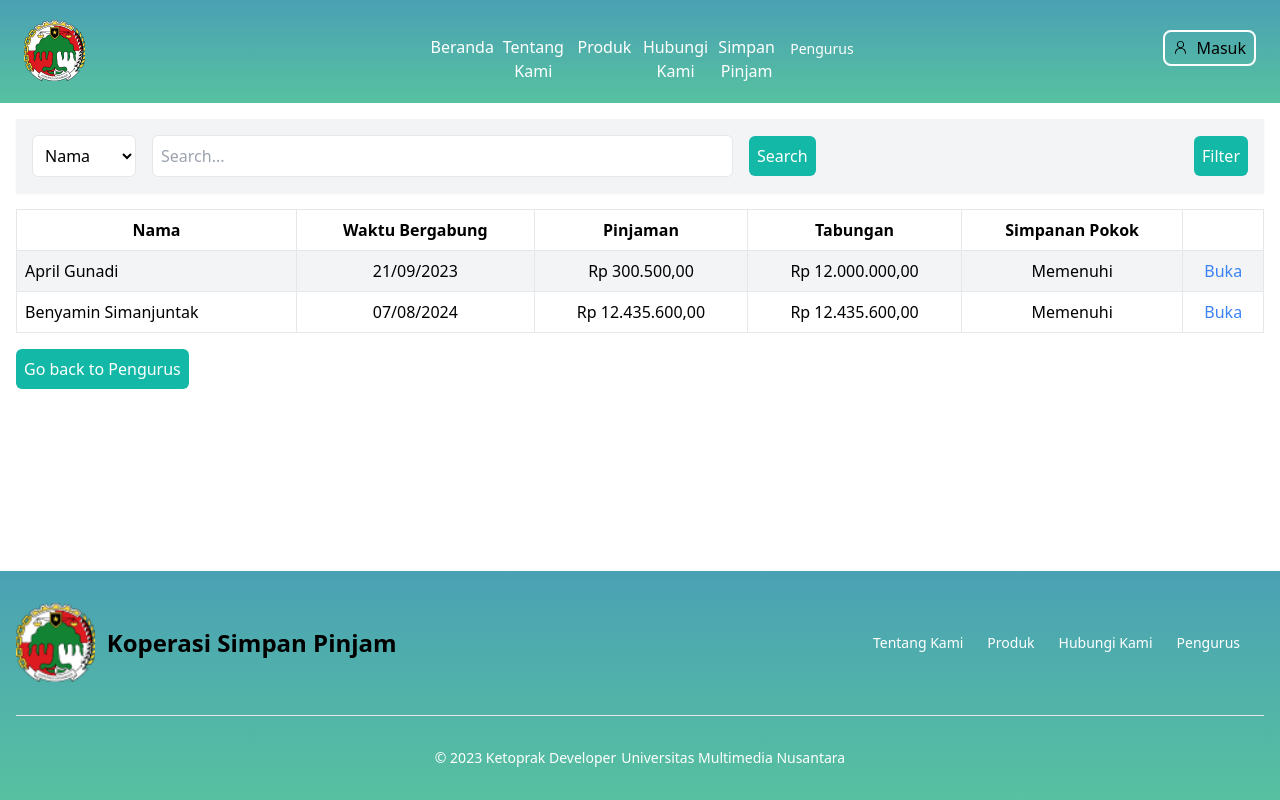
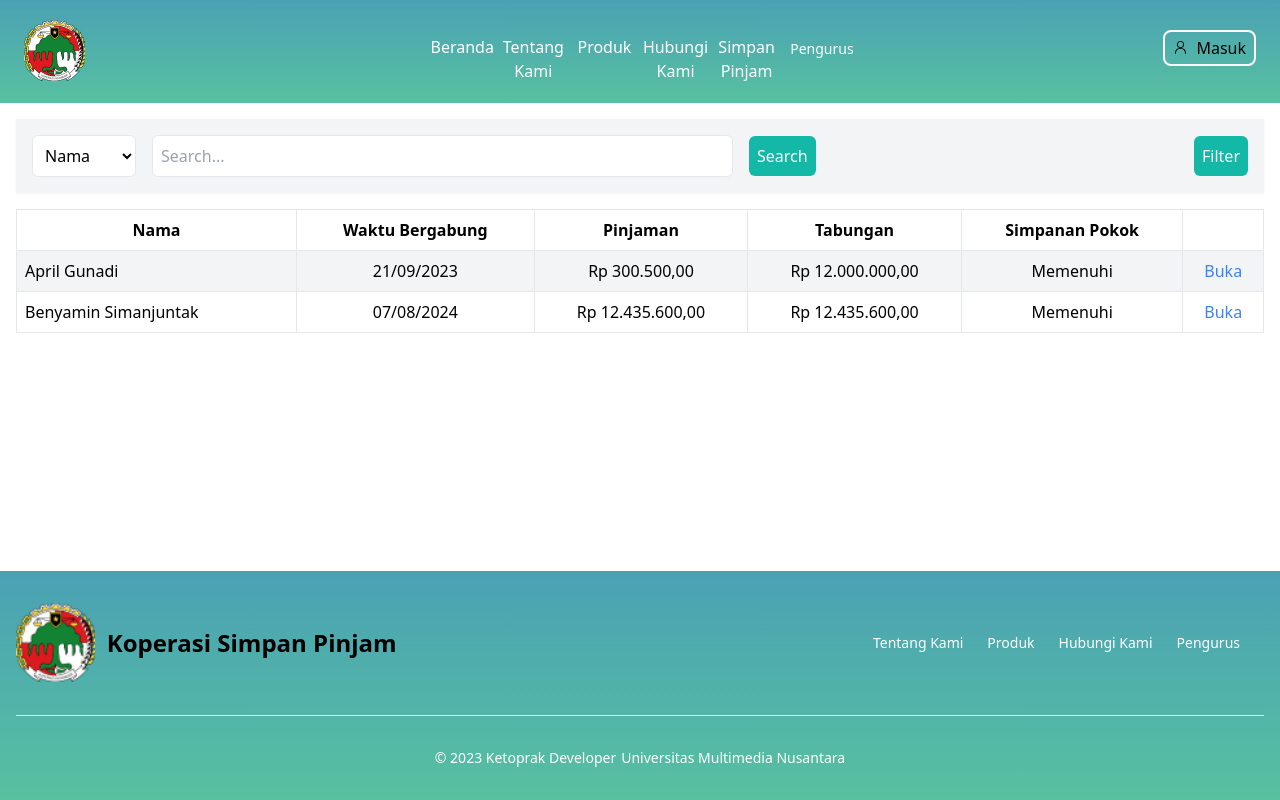
Before and after one commit to Febriann24/KPS, a React (Vite) app: page /User in a window 1280 px wide. Built offline with nearby package versions, Linux system fonts and the light colour scheme.

Commit message:
edit pengurus
edit pengurus

```diff
--- a/src/component/Pengajuan.jsx
+++ b/src/component/Pengajuan.jsx
@@ -121,14 +121,6 @@ const Pengajuan = () => {
       <div className="container mx-auto p-4 flex-grow">
         <SearchFilterBar />
         <DataTable />
-
-        <div className="mt-4">
-          <a href="/Pengurus">
-            <button className="p-2 bg-teal-500 text-white rounded-md">
-              Go back to Pengurus
-            </button>
-          </a>
-        </div>
       </div>
 
       <div className="w-full">
--- a/src/component/User.jsx
+++ b/src/component/User.jsx
@@ -84,14 +84,6 @@ const User = () => {
       <div className="container mx-auto p-4 flex-grow">
         <SearchFilterBar />
         <DataTable />
-
-        <div className="mt-4">
-          <a href="/Pengurus">
-            <button className="p-2 bg-teal-500 text-white rounded-md">
-              Go back to Pengurus
-            </button>
-          </a>
-        </div>
       </div>
 
       <div className="w-full">
```
